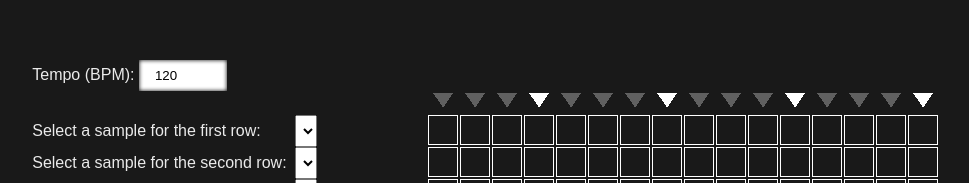
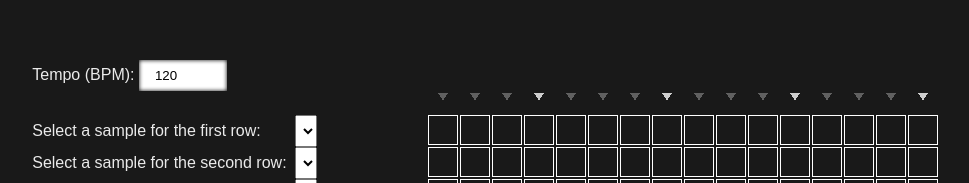
Before and after one commit to ErikSlingerland/hitloop_project_frontend, a plain HTML site: page frontend_v3/index.html in a window 1280 px wide. Shown: the part 201-384 px from the top of the page, without its empty margins (154-1123 px from the left). Drawn offline with nearby package versions, Linux system fonts and the light colour scheme; no server answers.

Commit message:
smaller triangles

```diff
--- a/frontend_v3/style.css
+++ b/frontend_v3/style.css
@@ -71,13 +71,13 @@ table {
   }
 
   th {
-    background: conic-gradient(from 33.69deg at 50.72% 73.91%, rgba(96, 96, 96, 0) 0deg, rgba(0, 0, 0, 0) 291.81deg, #606060 291.82deg, #606060 360deg);
+    background: conic-gradient(from 39.06deg at 50% 37.5%, rgba(96, 96, 96, 0) -4.49deg, rgba(0, 0, 0, 0) 286.72deg, #606060 286.81deg, #606060 355.48deg, rgba(96, 96, 96, 0) 355.51deg, rgba(0, 0, 0, 0) 646.72deg);
     height: 20px;
     width: 10px;
   }
 
   th:nth-of-type(4n) {
-    background: conic-gradient(from 33.69deg at 50.72% 73.91%, rgba(96, 96, 96, 0) 0deg, rgba(0, 0, 0, 0) 291.81deg, #ffffff 291.82deg, #ffffff 360deg);
+    background: conic-gradient(from 39.06deg at 50% 37.5%, rgba(206, 206, 206, 0) -4.49deg, rgba(0, 0, 0, 0) 286.72deg, #CECECE 286.81deg, #CECECE 355.48deg, rgba(206, 206, 206, 0) 355.51deg, rgba(0, 0, 0, 0) 646.72deg);
     height: 20px;
     width: 10px;
   }
```
